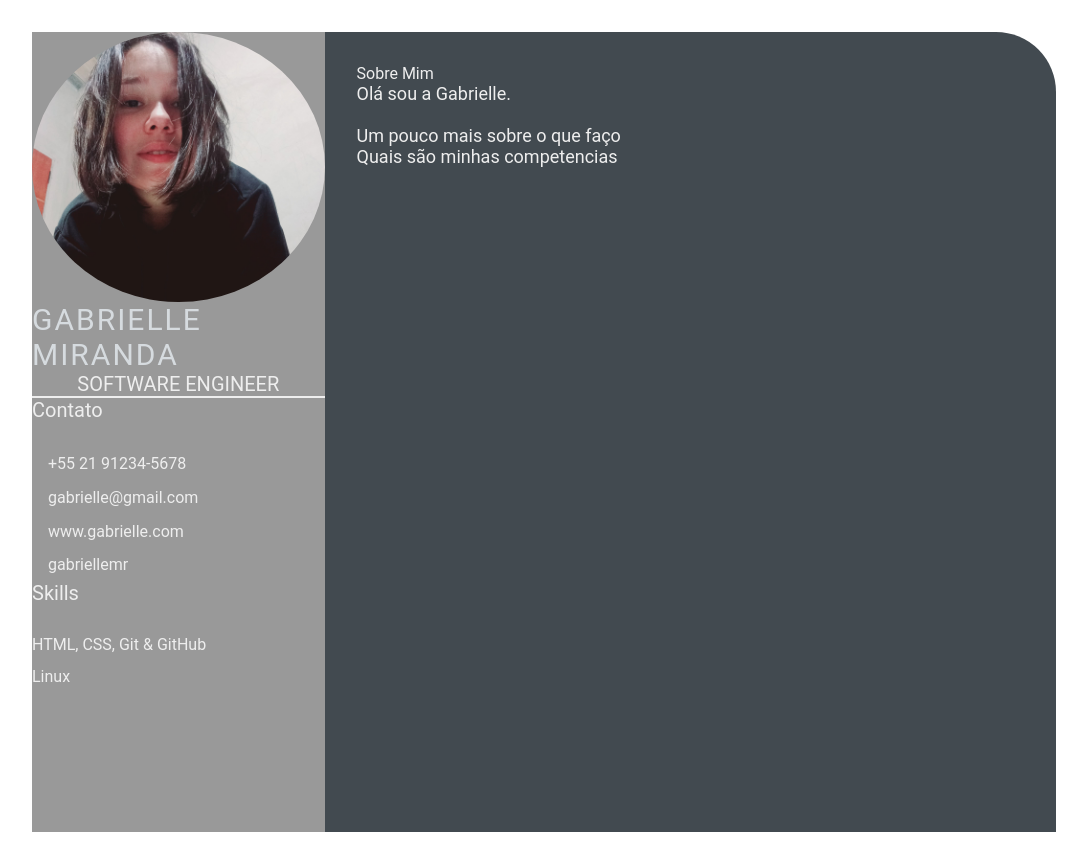
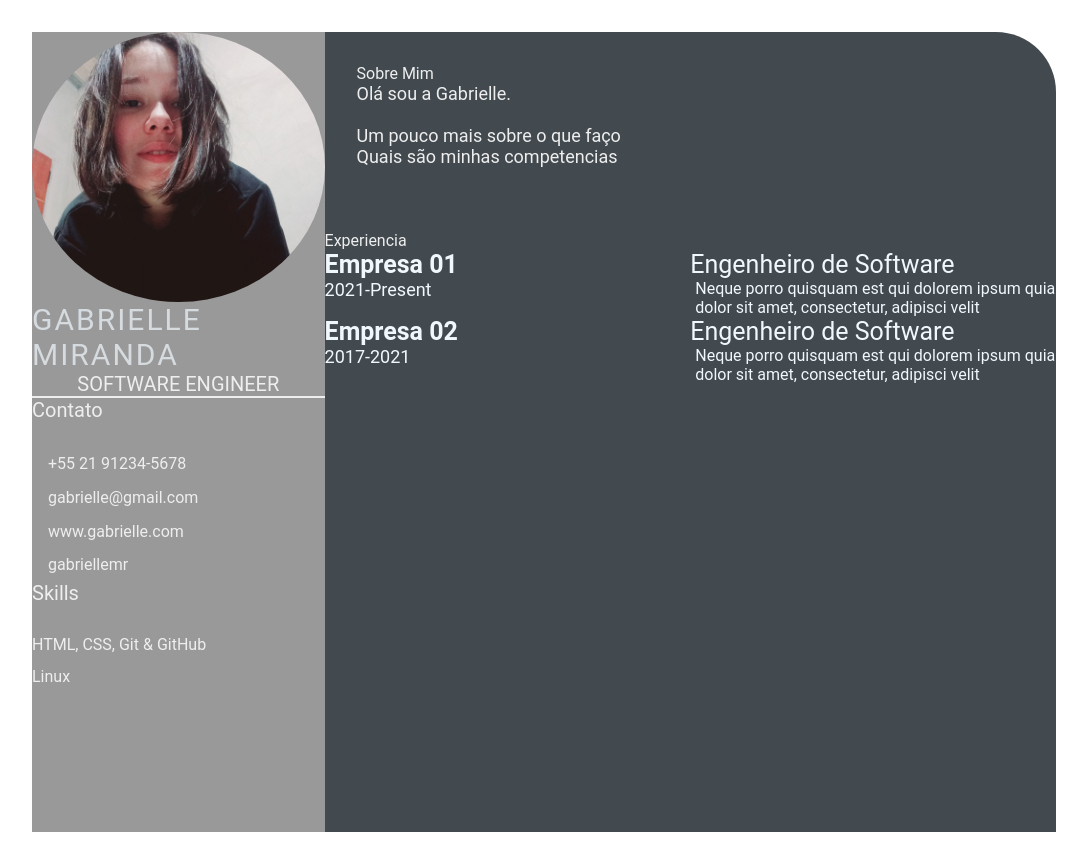
Before and after one commit to gabriellemr/devweekgit.github.io, a plain HTML site: page index.html in a window 1280 px wide. Shown: the whole page, without its empty margins (96-1183 px from the left). Drawn offline with Linux system fonts and the light colour scheme.

Commit message:
feature add index.html

```diff
--- a/index.html
+++ b/index.html
@@ -46,8 +46,37 @@
                         </p>
                     </section>
                 </div>
+            <section class="experience gap">
+                <div class="right-title">Experiencia</div>
+                <div class="experience-contents">
+                    <div class="exp-left">
+                        <p class="exp-company-name">Empresa 01</p>
+                        <p class="exp-time-period">2021-Present</p>
+                    </div>
+                    <div class="exp-right">
+                        <p class="exp-position">Engenheiro de Software</p>
+                        <p class="exp-desc">Neque porro quisquam est qui dolorem ipsum quia dolor sit amet, consectetur, adipisci velit</p>
+                    </div>
+
+                    <div class="exp-left">
+                        <p class="exp-company-name">Empresa 02</p>
+                        <p class="exp-time-period">2017-2021</p>
+                    </div>
+                    <div class="exp-right">
+                        <p class="exp-position">Engenheiro de Software</p>
+                        <p class="exp-desc">Neque porro quisquam est qui dolorem ipsum quia dolor sit amet, consectetur, adipisci velit</p>
+
+
+
+                    </div>
+
+
+                </div>
+
+
             </section>
-        </section>
+            </section>
+
     </main>
 </body>
 </html>
--- a/style.css
+++ b/style.css
@@ -101,3 +101,38 @@
     font-size: 18px;
     color: #eeeeee;
 }
+
+.experience-contents,
+.education-contents,
+.awards-contents {
+    display: grid;
+    grid-template-columns: repeat(2, 1fr);
+    padding-bottom: 2rem;
+    color: #F1F8FD;
+}
+
+.exp-company-name,
+.education-school-name,
+.awards-company-name {
+    font-size: 25px;
+    font-weight: bold;
+}
+
+.exp-time-period,
+.educationp-time-period,
+.awards-time-period {
+    font-size: 18px;
+}
+
+.exp-position,
+.education-subject,
+.awards-name {
+    font-size: 25px;
+}
+
+.exp-desc,
+.education-desc,
+.awards-desc {
+    font-size: 16px;
+    padding-left: 5px;
+}
```
